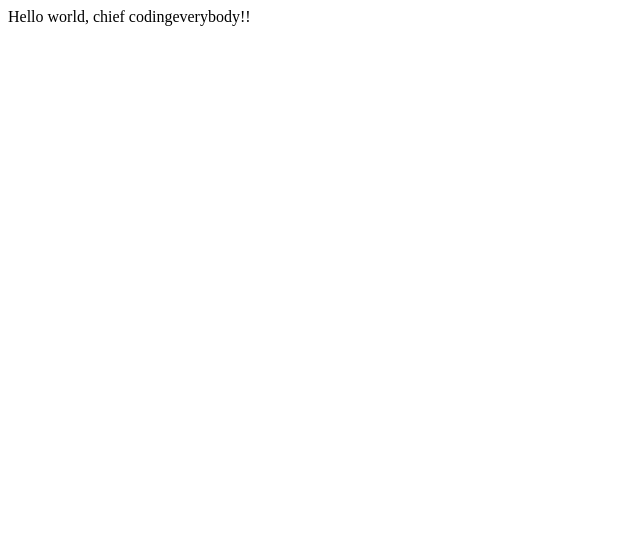
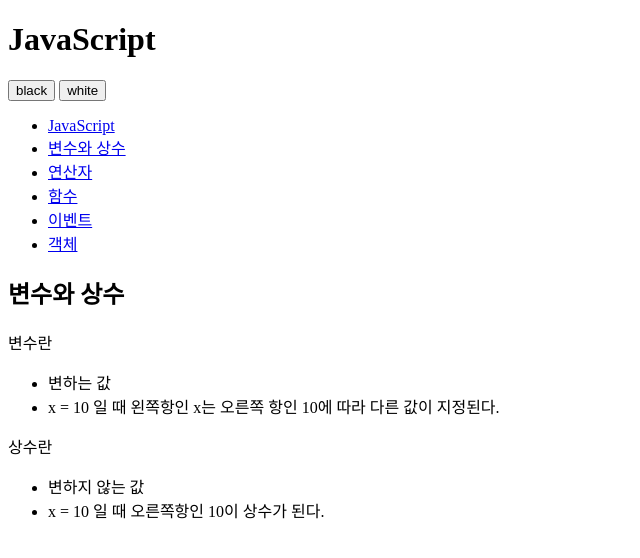
Before and after one commit to isnuri/open-chief, a plain HTML site: page index.html in a window 1280 px wide. Shown: the whole page, without its empty margins (0-640 px from the left). Drawn offline with Linux system fonts and the light colour scheme.

Commit message:
change index.html

```diff
--- a/index.html
+++ b/index.html
@@ -1,25 +1,53 @@
 <!DOCTYPE html>
-<html lang="en">
+<html>
     <head>
         <meta charset="utf-8" />
-
-        <!-- Always force latest IE rendering engine (even in intranet) & Chrome Frame
-        Remove this if you use the .htaccess -->
-        <meta http-equiv="X-UA-Compatible" content="IE=edge,chrome=1" />
-
-        <title>index</title>
-        <meta name="description" content="" />
-        <meta name="author" content="egoing" />
-
-        <meta name="viewport" content="width=device-width; initial-scale=1.0" />
-
-        <!-- Replace favicon.ico & apple-touch-icon.png in the root of your domain and delete these references -->
-        <link rel="shortcut icon" href="/favicon.ico" />
-        <link rel="apple-touch-icon" href="/apple-touch-icon.png" />
     </head>
 
-    <body>
-        Hello world, chief
-        codingeverybody!!
+    <body id="body">
+        <div>
+            <header>
+                <h1>JavaScript</h1>
+            </header>
+            <div id="toolbar">
+                <input type="button" value="black" />
+                <input type="button" value="white" />
+            </div>
+            <nav>
+                <ul>
+                    <li><a href="http://opentutorials.org/course/49/17">JavaScript</a></li>
+                    <li><a href="http://opentutorials.org/course/49/16">변수와 상수</a></li>
+                    <li><a href="http://opentutorials.org/course/49/18">연산자</a></li>
+                    <li><a href="http://opentutorials.org/course/49/19">함수</a></li>
+                    <li><a href="http://opentutorials.org/course/49/20">이벤트</a></li>
+                    <li><a href="http://opentutorials.org/course/49/21">객체</a></li>
+                </ul>
+            </nav>
+            <article>
+                <h2>변수와 상수</h2>
+                <div>
+                    <p>변수란</p>
+                    <ul>
+                        <li>
+                            변하는 값
+                        </li>
+                        <li>
+                            x = 10 일 때 왼쪽항인 x는 오른쪽 항인 10에 따라 다른 값이 지정된다.
+                        </li>
+                    </ul>
+                    <p>
+                        상수란
+                    </p>
+                    <ul>
+                        <li>
+                            변하지 않는 값
+                        </li>
+                        <li>
+                            x = 10 일 때 오른쪽항인 10이 상수가 된다.
+                        </li>
+                    </ul>
+                </div>
+            </article>
+        </div>
     </body>
 </html>
```
